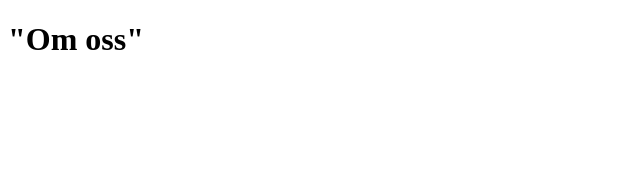
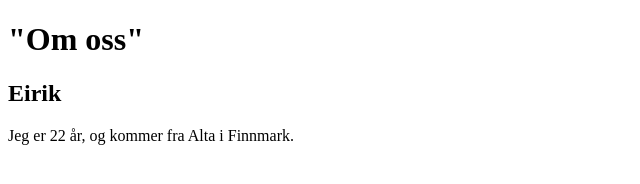
Before and after one commit to DATA1200-2025/valgfri-oppgave-1-git-anbefales-gruppe-20, a plain HTML site: page index.html in a window 1280 px wide. Shown: the whole page, without its empty margins (0-640 px from the left). Drawn offline with Linux system fonts and the light colour scheme.

Commit message:
Overskrift og paragraf om Eirik

```diff
--- a/index.html
+++ b/index.html
@@ -2,9 +2,12 @@
 <html>
     <body>
     </body>
-    <h1>
-        "Om oss"
-    </h1>
+        <h1>
+            "Om oss"
+        </h1>
+
+            <h2>Eirik</h2>
+                <p>Jeg er 22 år, og kommer fra Alta i Finnmark.</p>
 
     </body>
 
```
